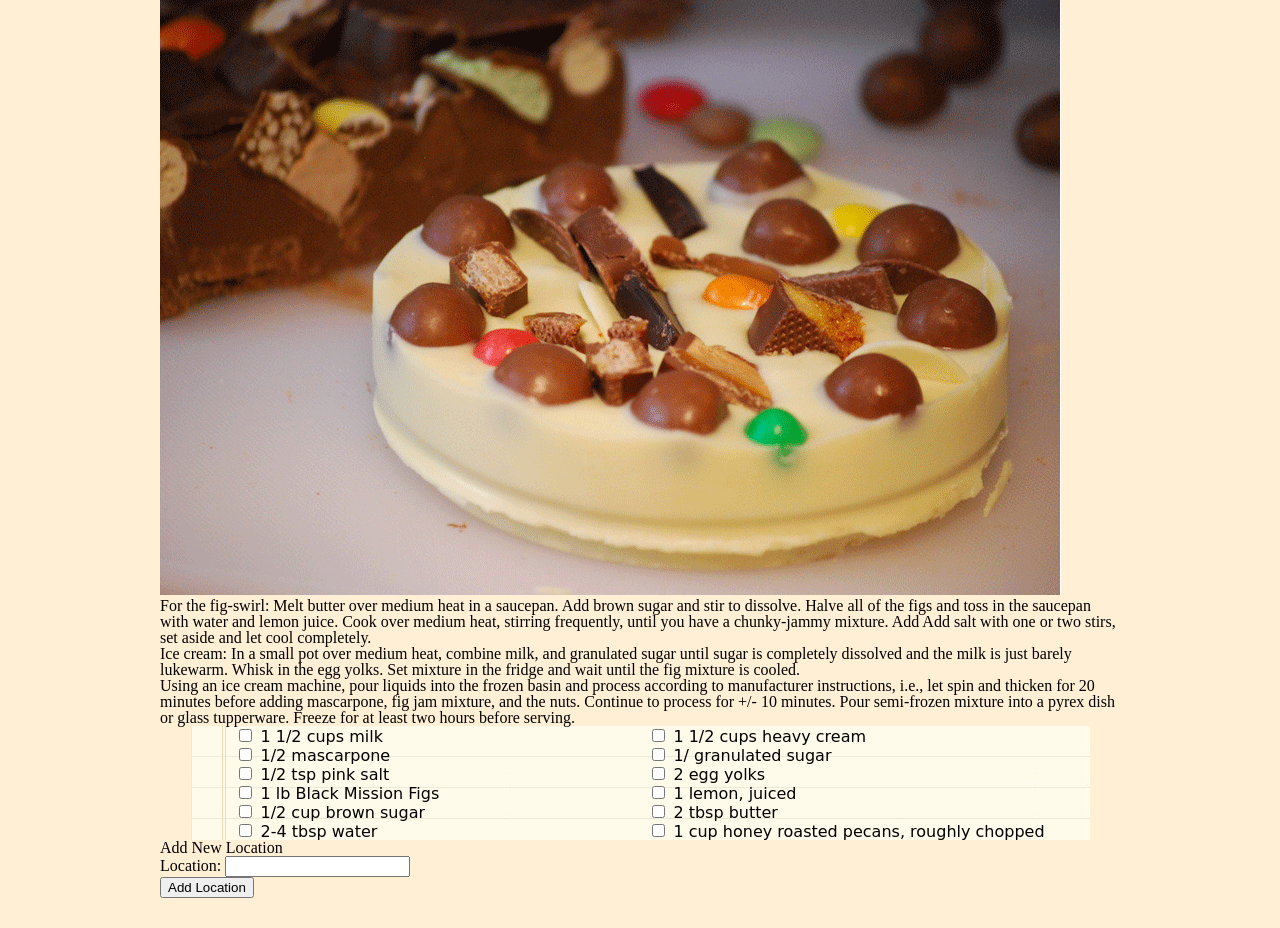
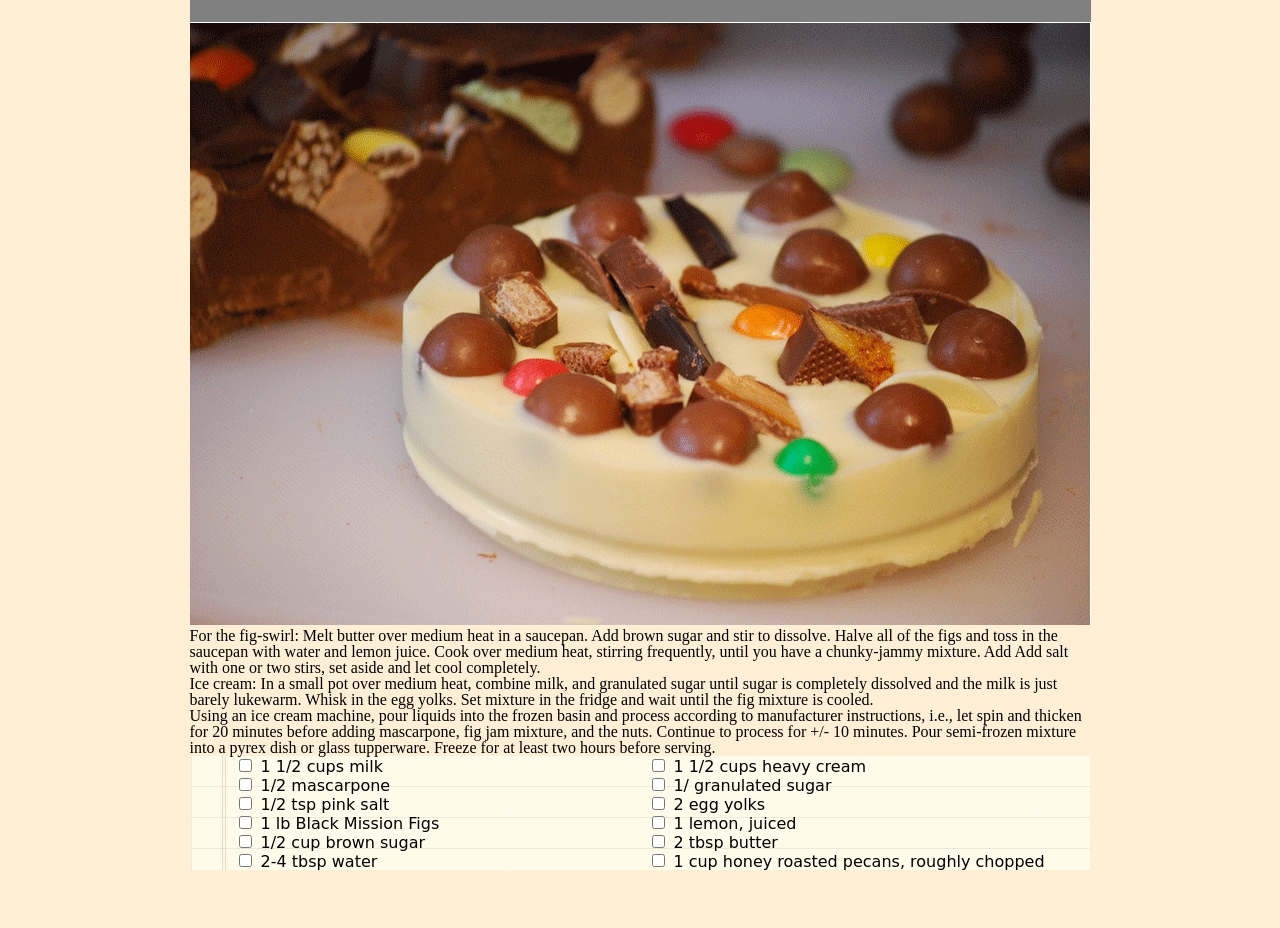
Before and after one commit to MinMaxed/chocolate-pizza, a plain HTML site: page index.html in a window 1280 px wide. Shown: the part 134-1062 px from the top of the page. After the commit the page ends 1034 px from the top, so only its background shows below. Drawn offline with Linux system fonts and the light colour scheme; a web font is replaced by a local one.

Commit message:
body width unified, cleared up unused tags and css

```diff
--- a/index.html
+++ b/index.html
@@ -7,10 +7,9 @@
   <link href="https://fonts.googleapis.com/css?family=Sonsie+One" rel="stylesheet">
   <body>
     <div>
-    <header class="card">
+    <header>
       <p><img src= "lab-assets/logo.png" class="logo">Delicious</br>The Best Food Blog on the web</p>
-      <!-- <img src= "lab-assets/logo.png"> -->
-      <nav class="card">
+      <nav>
         <ul>
           <li>
             <img src= "lab-assets/mail-icon.png"/>
@@ -39,21 +38,17 @@
           </container>
 
     <main class="card">
-      <section class="card2">
+      <section>
       <header class="card">
-        <print icon></print>
       </header>
       <img src= "lab-assets/choco-pizza.png" class="card"/>
-        <div class="card">
+        <div class="bodyParagraph">
           <p>For the fig-swirl: Melt butter over medium heat in a saucepan. Add brown sugar and stir to dissolve. Halve all of the figs and toss in the saucepan with water and lemon juice. Cook over medium heat, stirring frequently, until you have a chunky-jammy mixture. Add Add salt with one or two stirs, set aside and let cool completely.</p>
           <p>Ice cream: In a small pot over medium heat, combine milk, and granulated sugar until sugar is completely dissolved and the milk is just barely lukewarm. Whisk in the egg yolks. Set mixture in the fridge and wait until the fig mixture is cooled.</p>
           <p>Using an ice cream machine, pour liquids into the frozen basin and process according to manufacturer instructions, i.e., let spin and thicken for 20 minutes before adding mascarpone, fig jam mixture, and the nuts. Continue to process for +/- 10 minutes. Pour semi-frozen mixture into a pyrex dish or glass tupperware. Freeze for at least two hours before serving.</p>
 
-        <call to action>
-          <background image>
             <form id="ingredients">
                 <fieldset>
-
 
                     <div class="firstcolumn"><p><input type="checkbox" vclass="strikethrough">
                     <label>1 1/2 cups milk</label></p>
@@ -98,17 +93,6 @@
         </call>
 
         </div>
-<form id="addLocationForm">
-       <fieldset>
-           <legend>Add New Location</legend>
-
-           <p><label for="location">Location:</label>
-           <input type="checkout" name="ingrediants"></p>
-
-           <button>Add Location</button>
-       </fieldset>
-   </form>
-
      </section>
     </main>
         <div class="card">
--- a/style.css
+++ b/style.css
@@ -5,8 +5,11 @@ body, html {
 }
 body {
   background-color:#ffefd5;
+  margin: 30px auto;
+  width: 901px;
 }
-logo{
+
+logo {
   font-family: 'Sonsie One', cursive;
 }
 header, footer {
@@ -15,8 +18,8 @@ header, footer {
   width:100%;
 }
 
-card2 {
-  display:inline-block;
+p .bodyParagraph {
+ margin: auto;
 }
 
 nav ul {
@@ -33,18 +36,13 @@ nav ul li {
 
 main {
   margin: 30px auto;
-  width: 960px;
+  width: 901px;
 }
 
 .card header {
-  background:white;
+  background:gray;
   height: 2em;
   width: auto;
-}
-
-
-section .card2 {
-  width: 901px;
 }
 
 #ingredients {
```
